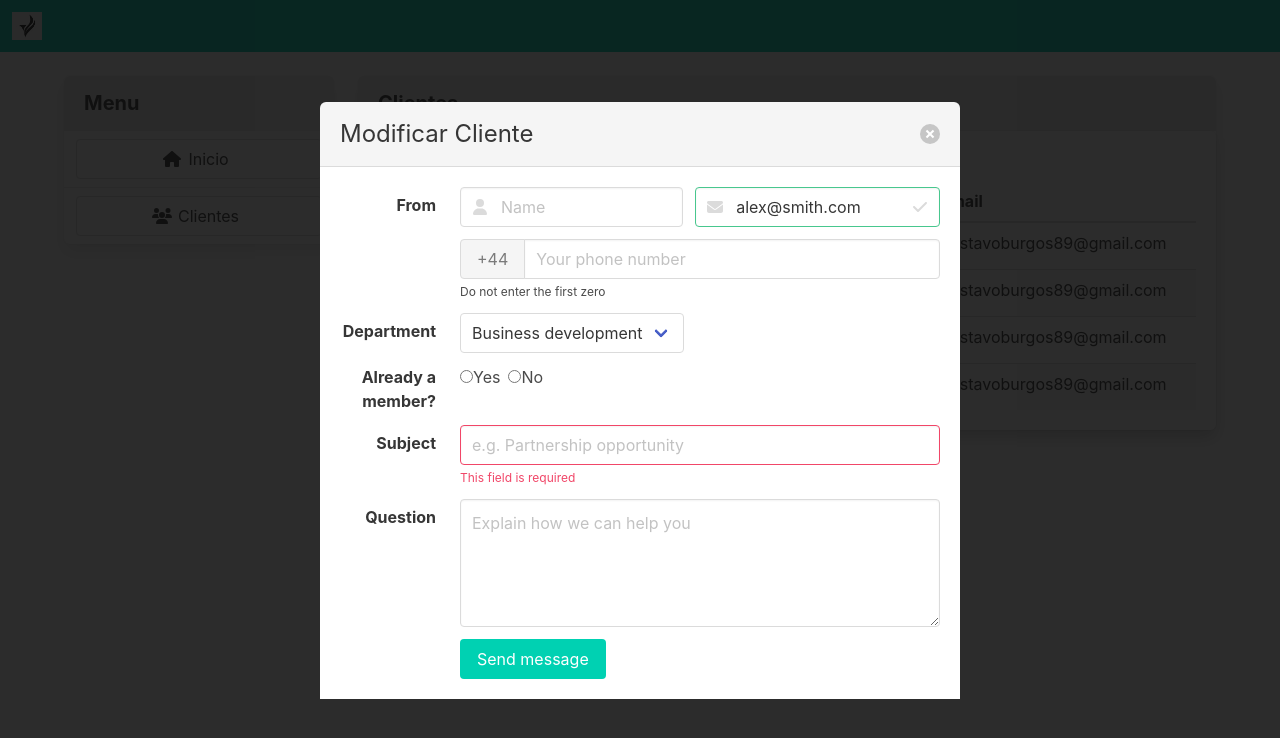
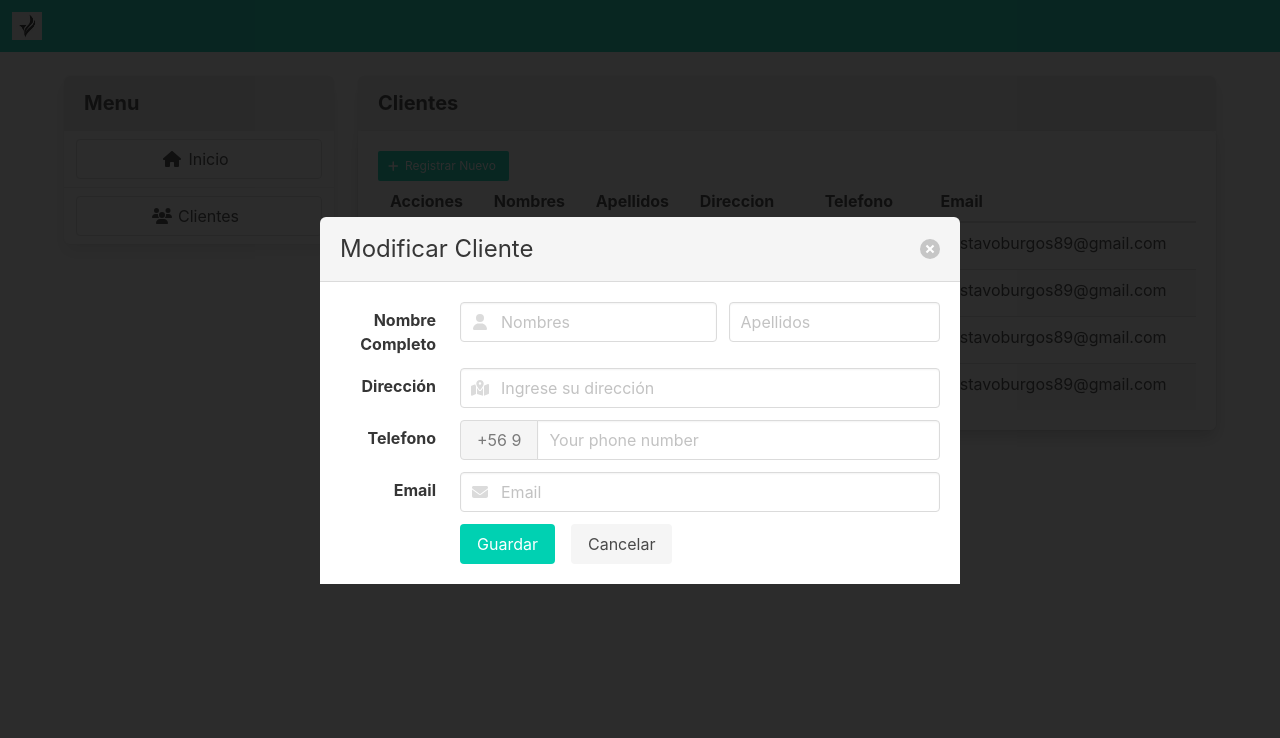
Before and after one commit to DoomDeath/Python-Framework-Projects, a React (Create React App) app in the folder Curso React/frontend/ventas/: page /Clientes in a window 1280 px wide. Both pictures are taken after a click on the button 405 px from the left and 246 px from the top of the page. Shown: the top 738 px of the page. Built offline with nearby package versions, Linux system fonts and the light colour scheme.

Commit message:
validaciones cleinee

```diff
--- a/Curso React/frontend/ventas/src/components/clientes/FormCliente.js
+++ b/Curso React/frontend/ventas/src/components/clientes/FormCliente.js
@@ -1,95 +1,142 @@
-import React from "react";
+import React, { useContext, useState } from "react";
+import { ModalContext } from "../../contexts/modal/modalContext";
 
 const FormCliente = () => {
+  const clienteDefault = {
+    nombres: "",
+    apellidos: "",
+    direccion: "",
+    telefono: "",
+    email: "",
+  };
+
+  const { setShowModal } = useContext(ModalContext);
+
+  const [cliente, setCliente] = useState(clienteDefault);
+  const [mensaje, setMensaje] = useState(null);
+
+  const handleOnSubmit = (e) => {
+    e.preventDefault();
+    if( cliente.nombres === '' && cliente.apellidos === '' && cliente.email === ''){
+        setMensaje("el nombre, apellido y el email son requeridos");
+        return;
+
+    }
+    limpiarForm();
+    cerrarModal();
+    console.log(obtenerClienteAEnviar());
+  };
+
+  const limpiarForm = () => {
+    setMensaje(null);
+    setCliente(clienteDefault);
+  }
+  const handleChange = (e) => {
+    setCliente({
+      ...cliente,
+      [e.target.name]: e.target.value,
+    });
+  };
+
+  const cerrarModal = () => {
+    limpiarForm();
+    setShowModal(false);
+
+  }
+  const obtenerClienteAEnviar = () => {
+    let clienteTemp =  {...cliente};
+    if(clienteTemp.direccion === "") delete clienteTemp.direccion;
+    if(clienteTemp.telefono === "") delete clienteTemp.telefono;
+    return clienteTemp
+  }
+
   return (
-    <form>
+    <form onSubmit={handleOnSubmit}>
+        { mensaje ? <div className="notification is-danger">{mensaje}</div> : null}
       <div className="field is-horizontal">
         <div className="field-label is-normal">
-          <label className="label">From</label>
+          <label className="label">Nombre Completo</label>
         </div>
         <div className="field-body">
           <div className="field">
-            <p className="control is-expanded has-icons-left">
-              <input className="input" type="text" placeholder="Name" />
+            <p className="control has-icons-left has-icons-right">
+              <input className="input" type="text" placeholder="Nombres"
+              name="nombres"
+              value={cliente.nombres}
+              onChange={handleChange} />
               <span className="icon is-small is-left">
                 <i className="fas fa-user"></i>
               </span>
             </p>
           </div>
           <div className="field">
-            <p className="control is-expanded has-icons-left has-icons-right">
-              <input
-                className="input is-success"
-                type="email"
-                placeholder="Email"
-                value="alex@smith.com"
-              />
-              <span className="icon is-small is-left">
-                <i className="fas fa-envelope"></i>
-              </span>
-              <span className="icon is-small is-right">
-                <i className="fas fa-check"></i>
-              </span>
-            </p>
+            <input className="input" type="text" placeholder="Apellidos"
+            name="apellidos"
+            value={cliente.apellidos}
+            onChange={handleChange} />
           </div>
         </div>
       </div>
-
       <div className="field is-horizontal">
-        <div className="field-label"></div>
+        <div className="field-label is-normal">
+          <label className="label">Dirección</label>
+        </div>
+        <div className="field-body">
+          <div className="field">
+            <div className="control has-icons-left has-icons-right">
+              <input
+                className="input"
+                type="text"
+                placeholder="Ingrese su dirección"
+                name="direccion"
+                value={cliente.direccion}
+                onChange={handleChange}
+              />
+              <span className="icon is-small is-left">
+                <i className="fa-solid fa-map-location-dot"></i>
+              </span>
+            </div>
+          </div>
+        </div>
+      </div>
+      <div className="field is-horizontal">
+        <div className="field-label is-normal">
+          <label className="label">Telefono</label>
+        </div>
         <div className="field-body">
           <div className="field is-expanded">
             <div className="field has-addons">
               <p className="control">
-                <a className="button is-static">+44</a>
+                <a className="button is-static">+56 9</a>
               </p>
               <p className="control is-expanded">
                 <input
                   className="input"
                   type="tel"
                   placeholder="Your phone number"
+                  name="telefono"
+                  value={cliente.telefono}
+                  onChange={handleChange}
                 />
               </p>
-            </div>
-            <p className="help">Do not enter the first zero</p>
-          </div>
-        </div>
-      </div>
-
-      <div className="field is-horizontal">
-        <div className="field-label is-normal">
-          <label className="label">Department</label>
-        </div>
-        <div className="field-body">
-          <div className="field is-narrow">
-            <div className="control">
-              <div className="select is-fullwidth">
-                <select>
-                  <option>Business development</option>
-                  <option>Marketing</option>
-                  <option>Sales</option>
-                </select>
-              </div>
             </div>
           </div>
         </div>
       </div>
-
       <div className="field is-horizontal">
-        <div className="field-label">
-          <label className="label">Already a member?</label>
+        <div className="field-label is-normal">
+          <label className="label">Email</label>
         </div>
         <div className="field-body">
-          <div className="field is-narrow">
-            <div className="control">
-              <label className="radio">
-                <input type="radio" name="member" />
-                Yes
-              </label>
-              <label className="radio">
-                <input type="radio" name="member" />
-                No
-              </label>
+          <div className="field">
+            <div className="control has-icons-left has-icons-right">
+              <input className="input" type="email" placeholder="Email"
+              name="email"
+              value={cliente.email}
+              onChange={handleChange} />
+              <span className="icon is-small is-left">
+                <i className="fa-solid fa-envelope"></i>
+              </span>
             </div>
           </div>
         </div>
@@ -97,45 +144,22 @@ const FormCliente = () => {
 
       <div className="field is-horizontal">
         <div className="field-label is-normal">
-          <label className="label">Subject</label>
+          <label className="label"></label>
         </div>
         <div className="field-body">
-          <div className="field">
-            <div className="control">
-              <input
-                className="input is-danger"
-                type="text"
-                placeholder="e.g. Partnership opportunity"
-              />
-            </div>
-            <p className="help is-danger">This field is required</p>
-          </div>
-        </div>
-      </div>
-
-      <div className="field is-horizontal">
-        <div className="field-label is-normal">
-          <label className="label">Question</label>
-        </div>
-        <div className="field-body">
-          <div className="field">
-            <div className="control">
-              <textarea
-                className="textarea"
-                placeholder="Explain how we can help you"
-              ></textarea>
-            </div>
-          </div>
-        </div>
-      </div>
-
-      <div className="field is-horizontal">
-        <div className="field-label"></div>
-        <div className="field-body">
-          <div className="field">
-            <div className="control">
-              <button className="button is-primary">Send message</button>
-            </div>
+          <div className="field is-grouped">
+            <p className="control">
+              <button className="button is-primary mr-1" type="submit">
+                Guardar
+              </button>
+            </p>
+            <p className="control">
+              <button className="button is-light"
+               type="button"
+               onClick={ () => cerrarModal() }>
+                Cancelar
+              </button>
+            </p>
           </div>
         </div>
       </div>
```
